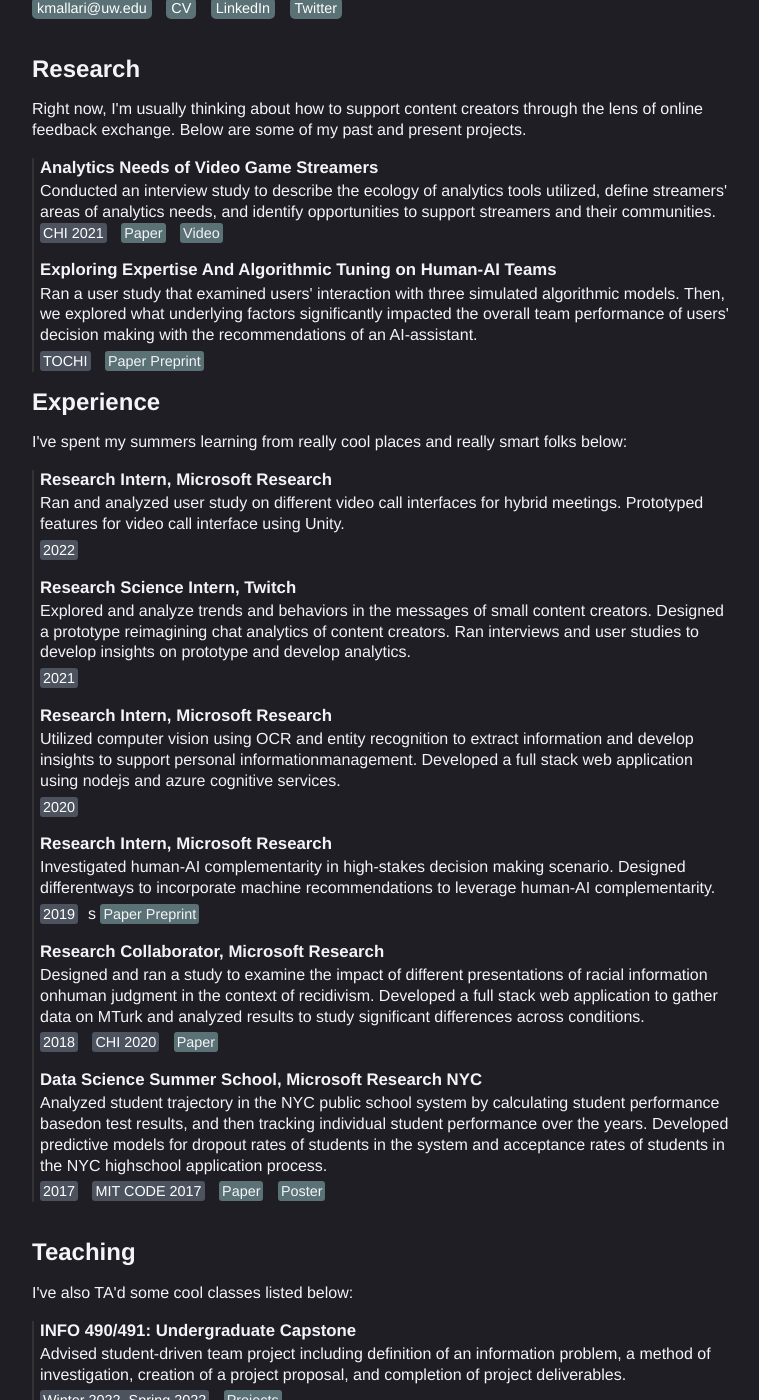
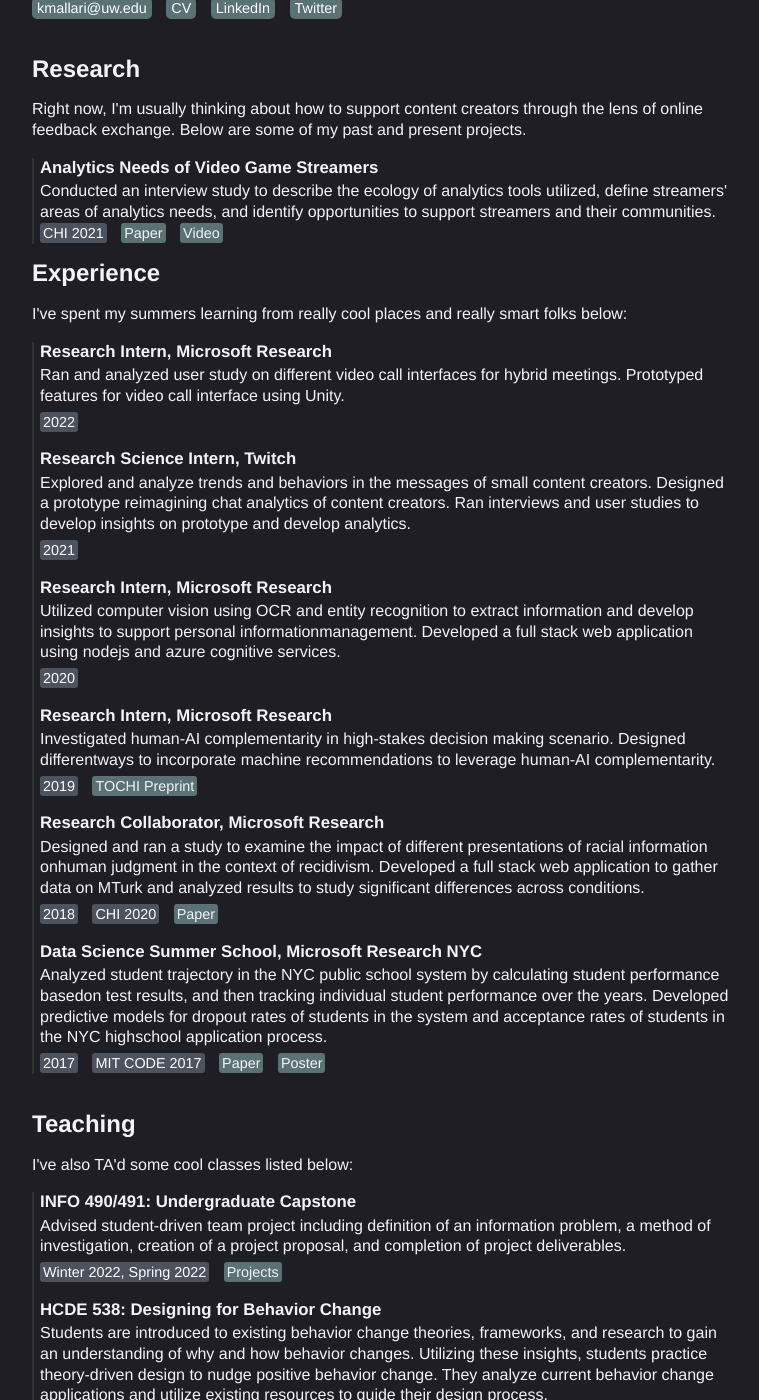
Before and after one commit to kerixyz/temp, a Jekyll site: the page built from index.html, in a window 1280 px wide and 1400 px high, scrolled down 588 px. Shown: the whole window, without its empty margins (258-1017 px from the left). Built offline with Jekyll 4.4.1, drawn with Linux system fonts in a browser that asks for light colours.

Commit message:
updated about

```diff
--- a/index.html
+++ b/index.html
@@ -15,15 +15,6 @@ title: Keri Mallari
             <div class="date">CHI 2021</div>
             <div class="paper"><a href="https://keri.xyz/assets/chi2021-analytics-streamers.pdf">Paper</a></div>
                 <div class="paper"><a href="https://www.youtube.com/watch?v=mCg6_QNxdQo">Video</a></div>
-        </div>
-
-        <div class="project">
-            <h3>Exploring Expertise And Algorithmic Tuning on Human-AI Teams</h3>
-            <div class="description">
-                Ran a user study that examined users' interaction with three simulated algorithmic models. Then, we explored what underlying factors significantly impacted the overall team performance of users' decision making with the recommendations of an AI-assistant.
-            </div>
-            <div class="date">TOCHI</div>
-            <div class="paper"><a href="https://arxiv.org/pdf/2208.07960.pdf">Paper Preprint</a></div>
         </div>
 
         <!-- <div class="project">
@@ -74,8 +65,8 @@ title: Keri Mallari
             <div class="description">
                 Investigated human-AI complementarity in high-stakes decision making scenario. Designed differentways to incorporate machine recommendations to leverage human-AI complementarity.
             </div>
-            <div class="date">2019</div>s
-            <div class="paper"><a href="https://arxiv.org/pdf/2208.07960.pdf">Paper Preprint</a></div>
+            <div class="date">2019</div>
+            <div class="paper"><a href="https://arxiv.org/pdf/2208.07960.pdf">TOCHI Preprint</a></div>
         </div>
 
         <div class="project">
```
